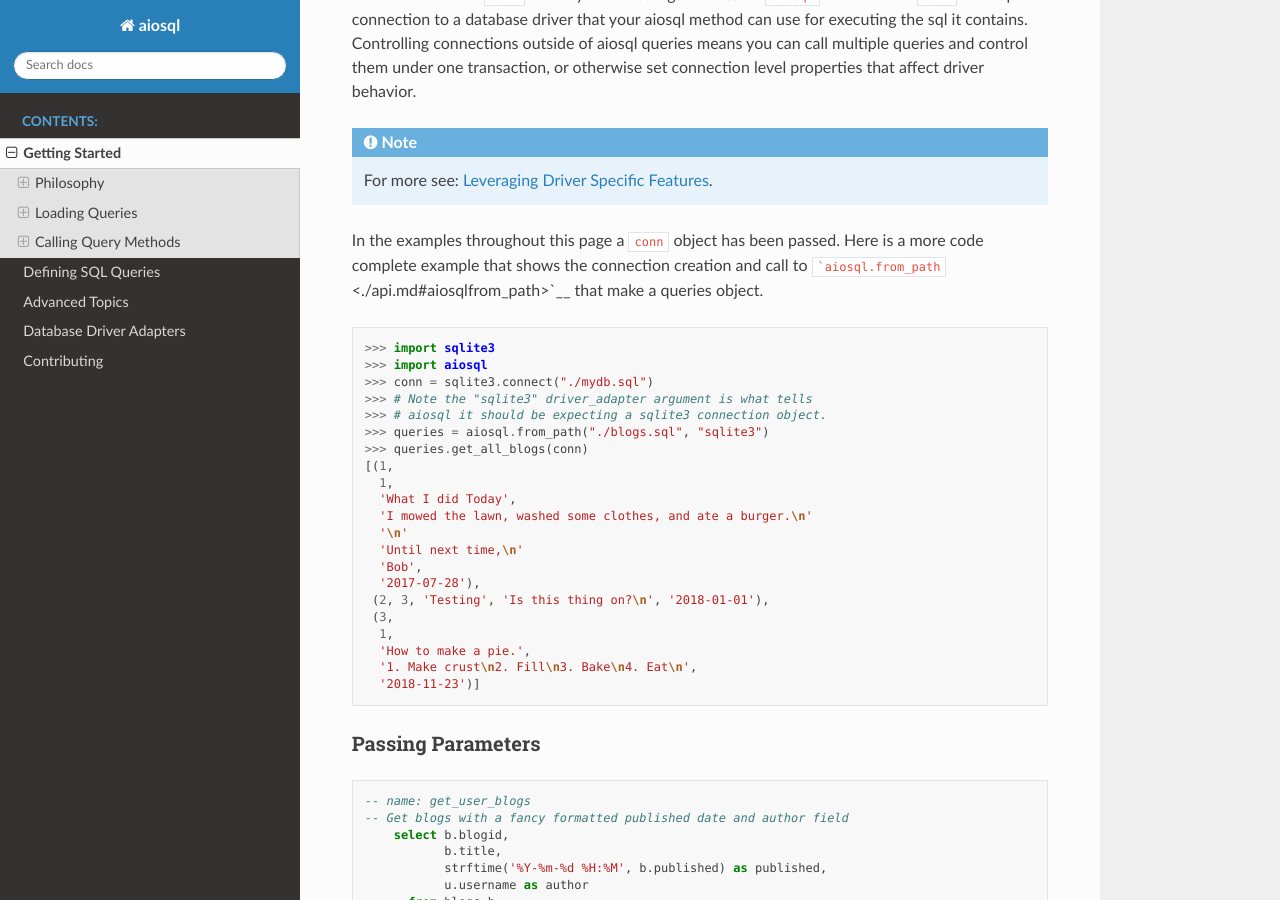
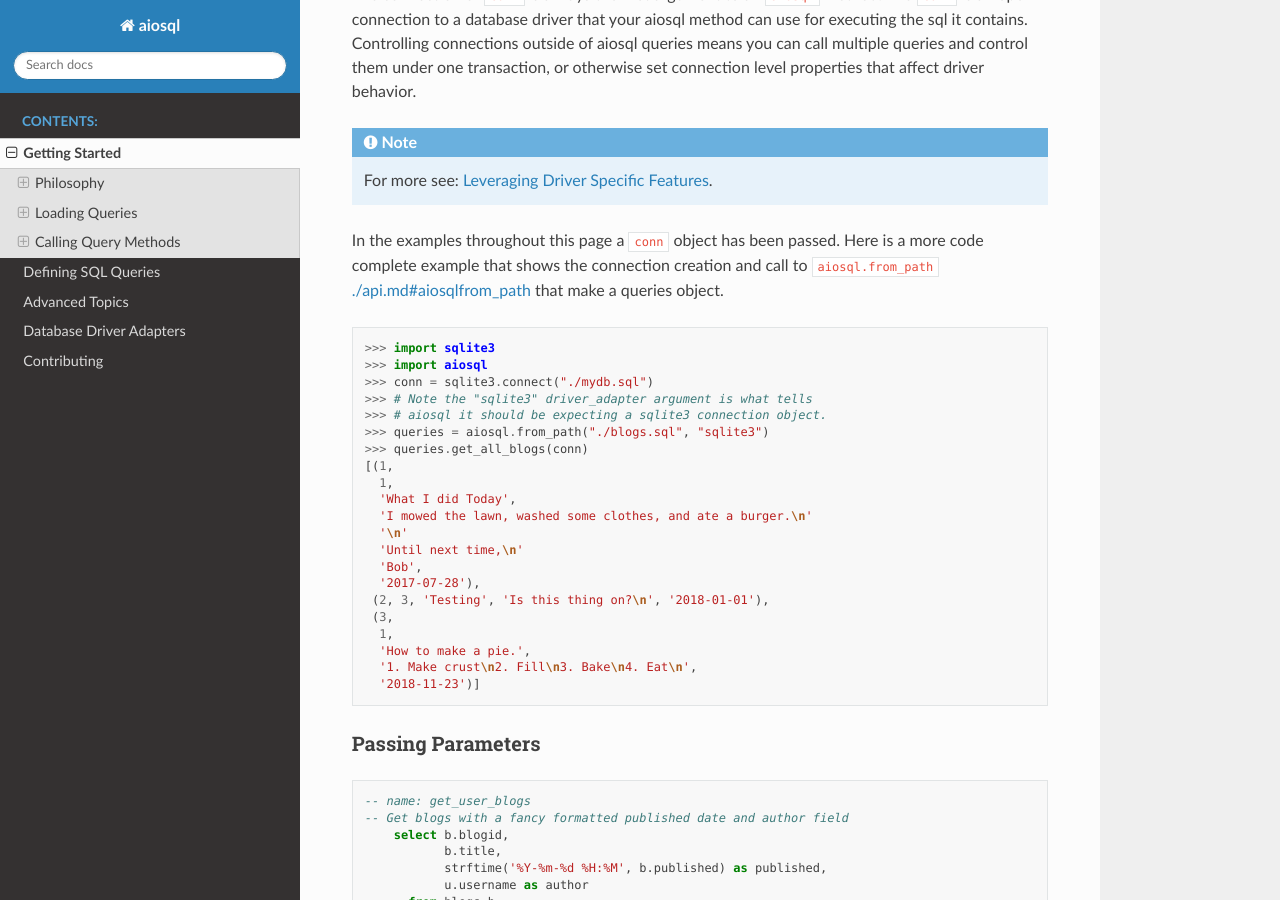
Before and after one commit to nackjicholson/aiosql, a Sphinx documentation site: the page built from docs/source/getting-started.rst, in a window 1280 px wide and 900 px high, scrolled down 3933 px. Built offline with Sphinx 7.4.7 and the Read the Docs theme 2.0.0, drawn with Linux system fonts in a browser that asks for light colours; pages that are not in the unit, such as notebooks, are missing from menus; some of the changed text lies outside the part shown.

Commit message:
attempt at fixing doc links.

````diff
--- a/docs/source/getting-started.rst
+++ b/docs/source/getting-started.rst
@@ -32,7 +32,7 @@
 The architecture of your application and the boundaries you choose between it and the database is left to you.
 
 The documentation for projects like `SQLAlchemy <https://www.sqlalchemy.org/>`__ and
-`Django DB <https://docs.djangoproject.com/en/3.0/topics/db/>`__ can give you a better vision
+`Django DB <https://www.djangoproject.com/>`__ can give you a better vision
 for the class of problems that ORMs do solve and the productivity gains they intend.
 Please choose these projects over ``aiosql`` if you find that they fit the needs of your application better.
 
@@ -135,7 +135,8 @@
 ~~~~~~~~~~~~~~~~~~~~~~~~~~~~~
 
 Loading a directory of SQL files loads all of the queries defined in those files into a single object.
-The ``example/sql`` directory below contains three ``.sql`` files and can be loaded using ```aiosql.from_path`` <./api.md#aiosqlfrom_path>`__.
+The ``example/sql`` directory below contains three ``.sql`` files and can be loaded using
+``aiosql.from_path`` `<./api.md#aiosqlfrom_path>`__.
 
 ::
 
@@ -204,7 +205,8 @@
     For more see: :ref:`leveraging-driver-specific-features`.
 
 In the examples throughout this page a ``conn`` object has been passed.
-Here is a more code complete example that shows the connection creation and call to ```aiosql.from_path`` <./api.md#aiosqlfrom_path>`__ that make a queries object.
+Here is a more code complete example that shows the connection creation and call to
+``aiosql.from_path`` `<./api.md#aiosqlfrom_path>`__ that make a queries object.
 
 .. code:: ipython
 
````
